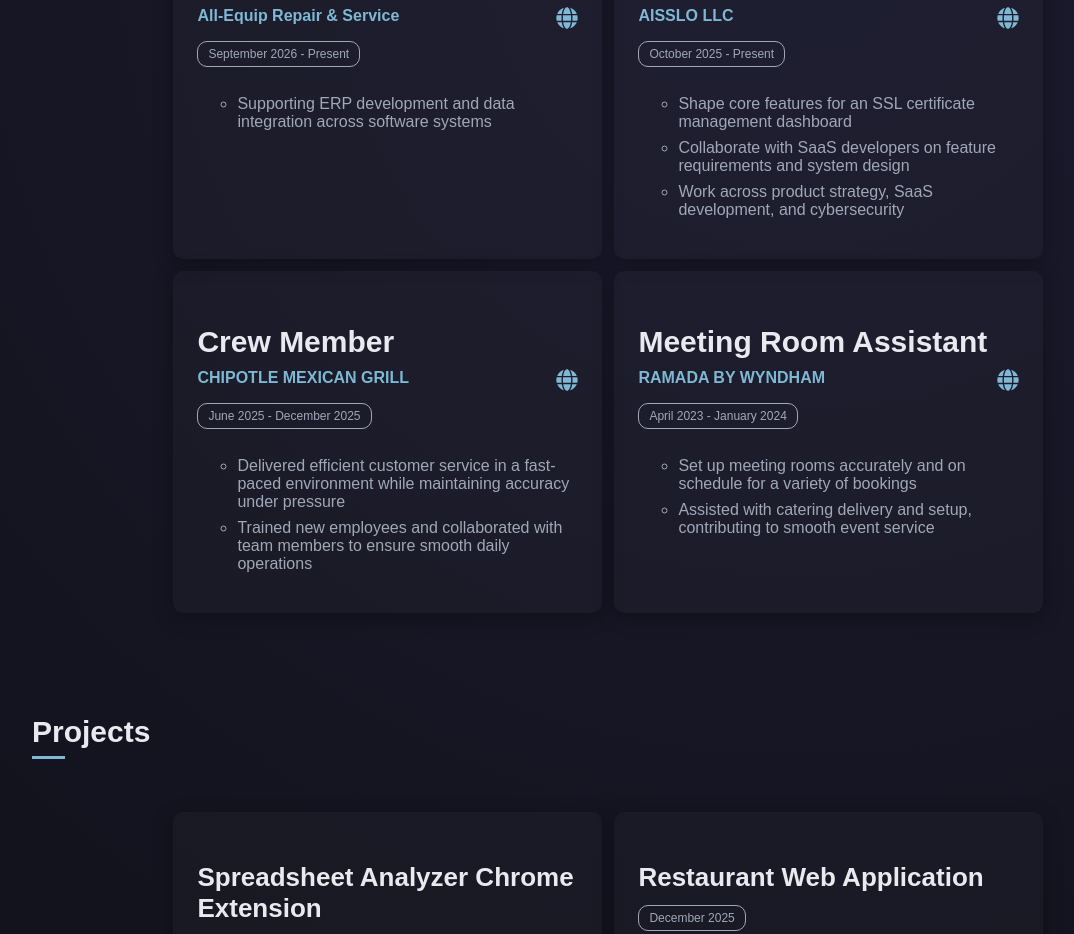
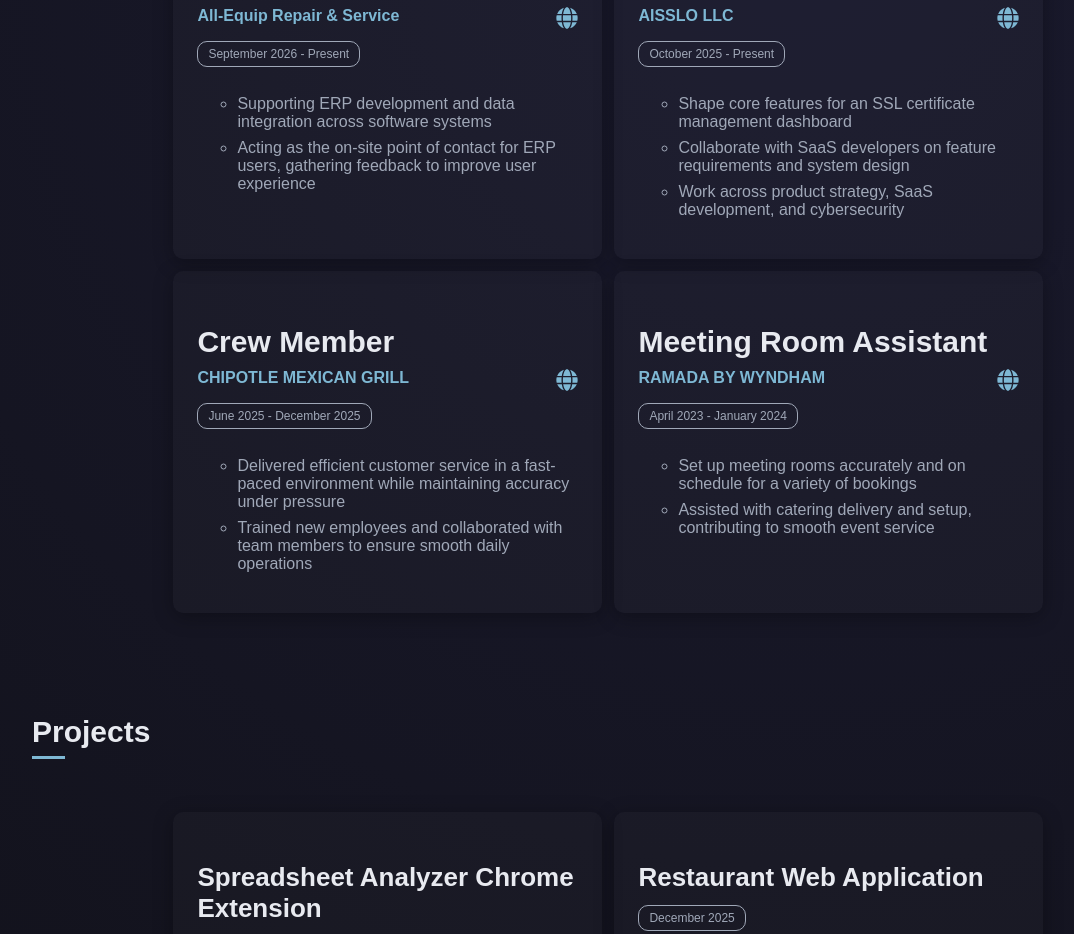
Before and after one commit to damiankakkarjohnson/website-portfolio, a React (Vite) app: page / in a window 1280 px wide. Shown: the part 1020-1954 px from the top of the page, without its empty margins (96-1170 px from the left). Built offline with nearby package versions, Linux system fonts and the light colour scheme; a web font is replaced by a local one.

Commit message:
Add bullet point to All-Equip Experience

```diff
--- a/src/Experience.jsx
+++ b/src/Experience.jsx
@@ -15,6 +15,7 @@ function Experience() {
                     <br/>
                     <ul>
                         <li>Supporting ERP development and data integration across software systems</li>
+                        <li>Acting as the on-site point of contact for ERP users, gathering feedback to improve user experience</li>
                     </ul>
                 </div>
 
```
